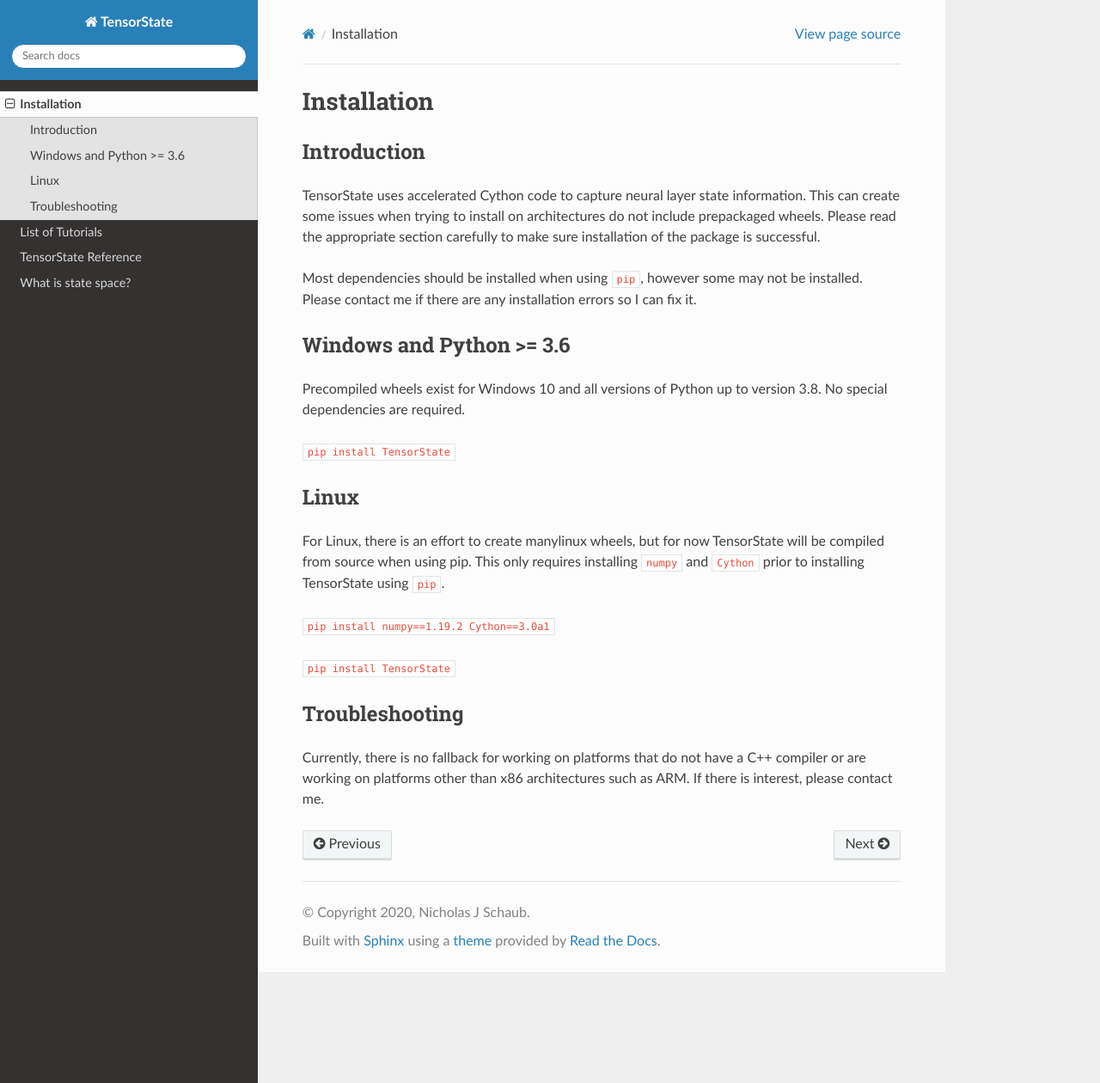
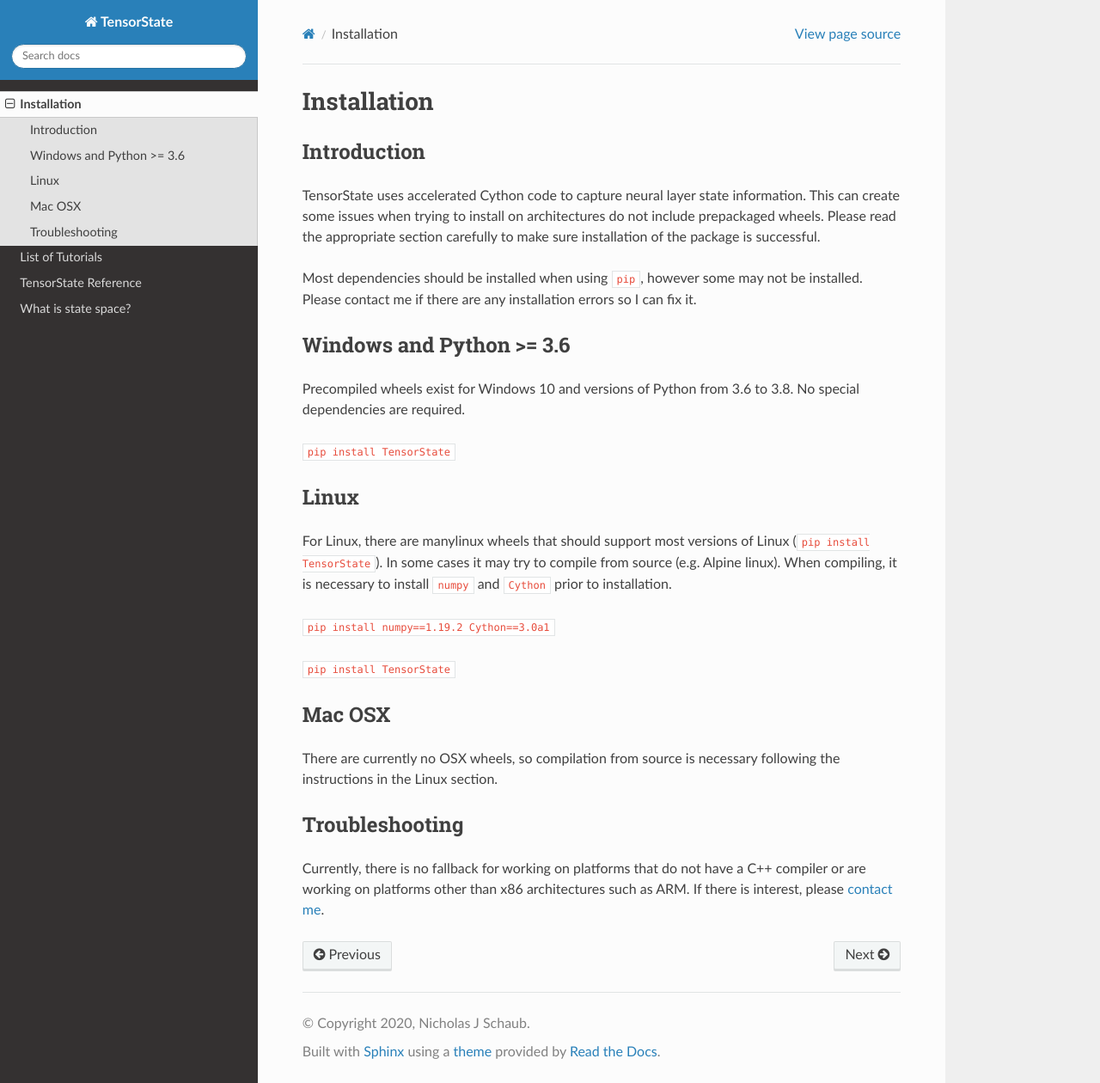
Before and after one commit to Nicholas-Schaub/TensorState, a Sphinx documentation site: the page built from docs/source/Installation.rst, in a window 1280 px wide and 1260 px high. Shown: the whole window at 86% size. Built offline with Sphinx 7.4.7 and the Read the Docs theme 2.0.0, drawn with Linux system fonts in a browser that asks for light colours.

Commit message:
Updated documentation

```diff
--- a/docs/source/Installation.rst
+++ b/docs/source/Installation.rst
@@ -6,19 +6,20 @@
 Introduction
 ------------
 
-TensorState uses accelerated Cython code to capture neural layer state information.
-This can create some issues when trying to install on architectures do not include
-prepackaged wheels. Please read the appropriate section carefully to make sure
-installation of the package is successful.
+TensorState uses accelerated Cython code to capture neural layer state
+information. This can create some issues when trying to install on architectures
+do not include prepackaged wheels. Please read the appropriate section carefully
+to make sure installation of the package is successful.
 
-Most dependencies should be installed when using ``pip``, however some may not be
-installed. Please contact me if there are any installation errors so I can fix it.
+Most dependencies should be installed when using ``pip``, however some may not
+be installed. Please contact me if there are any installation errors so I can
+fix it.
 
 -------------------------
 Windows and Python >= 3.6
 -------------------------
 
-Precompiled wheels exist for Windows 10 and all versions of Python up to version 3.8.
+Precompiled wheels exist for Windows 10 and versions of Python from 3.6 to 3.8.
 No special dependencies are required.
 
 ``pip install TensorState``
@@ -27,18 +28,26 @@
 Linux
 -----
 
-For Linux, there is an effort to create manylinux wheels, but for now TensorState
-will be compiled from source when using pip. This only requires installing ``numpy``
-and ``Cython`` prior to installing TensorState using ``pip``.
+For Linux, there are manylinux wheels that should support most versions of
+Linux (``pip install TensorState``). In some cases it may try to compile from
+source (e.g. Alpine linux). When compiling, it is necessary to install ``numpy``
+and ``Cython`` prior to installation.
 
 ``pip install numpy==1.19.2 Cython==3.0a1``
 
 ``pip install TensorState``
+
+-------
+Mac OSX
+-------
+
+There are currently no OSX wheels, so compilation from source is necessary
+following the instructions in the Linux section.
 
 ---------------
 Troubleshooting
 ---------------
 
 Currently, there is no fallback for working on platforms that do not have a C++
-compiler or are working on platforms other than x86 architectures such as ARM. If
-there is interest, please contact me.
+compiler or are working on platforms other than x86 architectures such as ARM.
+If there is interest, please `contact me <nicholas.j.schaub@gmail.com>`_.
--- a/docs/source/index.rst
+++ b/docs/source/index.rst
@@ -7,8 +7,9 @@
 TensorState is a toolbox designed to analyze the way neural networks
 process information to calculate metrics about the network architecture.
 
-Currently, only Tensorflow Keras models are supported, but support for
-PyTorch models is in progress.
+Both Tensorflow and PyTorch are supported, but complex networks may prove
+problematic for some of the network functions (such as automatically building
+and efficiency model). Let us know if you run into problems.
 
 Please send comments, suggestions, and feedback to nicholas.j.schaub@gmail.com.
 
```
